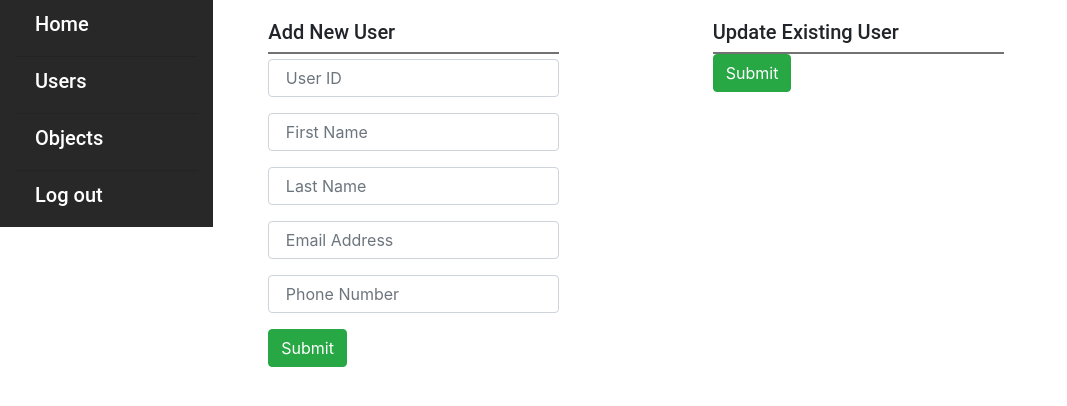
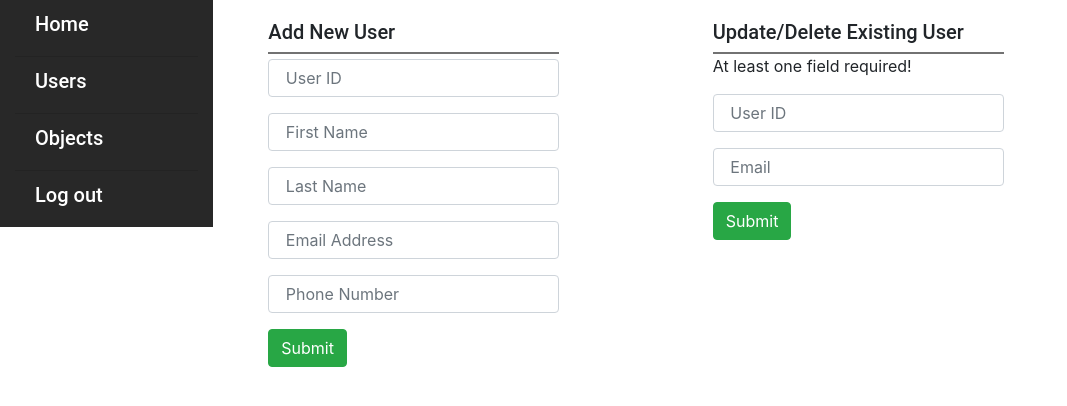
Before and after one commit to AliShahram/RFID-Library-Management-System, a Django app: page /RFID/user in a window 1280 px wide. Shown: the part 96-502 px from the top of the page, without its empty margins (0-1067 px from the left). Run offline with Django 3.2, Linux system fonts and the light colour scheme; the visitor is signed in with stand-in values (Sample User, id 1); some libraries are stand-ins or nearby versions.

Commit message:
Finished user section

```diff
--- a/RFID/forms.py
+++ b/RFID/forms.py
@@ -1,5 +1,5 @@
 from django import forms
-from django.forms import ModelForm, TextInput
+from django.forms import ModelForm, TextInput, Form
 from .models import *
 
 
@@ -21,3 +21,11 @@ class AddUser(forms.ModelForm):
                     'email' : TextInput(attrs={'class' : 'form-field', 'placeholder' : ' Email Address'}),
                     'phone' : TextInput(attrs={'class' : 'form-field', 'placeholder' : ' Phone Number'}),
                     }
+
+
+class GetUserID(forms.Form):
+    user_id = forms.CharField(max_length=32, label='', required=False,
+    widget=forms.TextInput(attrs={'class' : 'form-field', 'placeholder' : ' User ID'}))
+
+    email = forms.EmailField(label='', required=False,
+    widget = forms.TextInput(attrs={'class' : 'form-field', 'placeholder' : ' Email'}))
--- a/RFID/static/RFID/login.css
+++ b/RFID/static/RFID/login.css
@@ -11,7 +11,7 @@ h6{
 body {
   margin: 0;
   padding: 0;
-  background: url("/static/Images/Earlham.jpg") no-repeat;
+  background: url("/RFID/Images/Earlham.jpg") no-repeat;
   background-size: cover;
 }
 
--- a/RFID/templates/RFID/user.html
+++ b/RFID/templates/RFID/user.html
@@ -39,11 +39,12 @@
     </div>
     <div class="box">
       <div class="box-title">
-        <h5>Update Existing User</h5>
+        <h5>Update/Delete Existing User</h5>
       </div>
-      <form action="add-user" method="post" class="form-group">
+      <p>At least one field required! </p>
+      <form action="get-user" method="post" class="form-group">
         {% csrf_token %}
-        {{form |crispy}}
+        {{get_id_form |crispy}}
         <button type="submit" class="btn btn-success">Submit</button>
       </form>
     </div>
--- a/RFID/urls.py
+++ b/RFID/urls.py
@@ -1,4 +1,5 @@
 from django.urls import path
+from django.conf.urls import url
 from . import views
 from .views import *
 
@@ -8,5 +9,7 @@ urlpatterns = [
     path('object', ObjectPageView.as_view(), name='object'),
     path('search', HomePageView.as_view(), name='home'),
     path('add-user', UserPageView.as_view(), name='add-user'),
-
+    path('get-user', GetUserPageView.as_view(), name='get-user'),
+    path('update-user', UpdateUserPageView.as_view(), name='update-user'),
+    #path('delete-user', DeleteUserPageView.as_view(), name='delete-user'),
 ]
--- a/RFID/views.py
+++ b/RFID/views.py
@@ -1,8 +1,9 @@
-from django.shortcuts import render
+from django.shortcuts import render, get_object_or_404
 from django.http import HttpResponse
 from django.views import View
 from django.contrib.auth.mixins import LoginRequiredMixin
 from RFID.forms import *
+from RFID.models import *
 
 
 #--- home page ----
@@ -38,14 +39,84 @@ class UserPageView(LoginRequiredMixin, View):
 
         error = add_user_form.errors
         form = AddUser()
-        context = {'add_user_form':form, 'add_user_message':message, 'add_user_error': error}
+        get_id_form = GetUserID()
+        context = {'add_user_form':form, 'get_id_form':get_id_form, 'add_user_message':message, 'add_user_error': error}
 
         return render(request, self.template_name, context)
 
     def get(self, request):
+        get_id_form = GetUserID()
         form = AddUser()
-        context = {'add_user_form':form}
+        context = {'add_user_form':form, 'get_id_form':get_id_form}
         return render(request, self.template_name, context)
+
+
+class GetUserPageView(LoginRequiredMixin, View):
+    login_url = '/RFID/login/'
+    redirect_field_name = ''
+    update_template = 'RFID/update_user.html'
+    delete_template = 'RFID/delete_user.html'
+
+
+    def get_user(self, user_form):
+        if user_form['user_id'].value():
+            id = user_form['user_id'].value()
+            return get_object_or_404(User, user_id=id)
+        else:
+            user_email = user_form['email'].value()
+            return get_object_or_404(User, email=user_email)
+
+    def post(self, request):
+        get_id_form = GetUserID(request.POST)
+        obj = self.get_user(get_id_form)
+        update_form = AddUser(instance=obj)
+        context = {'update_form':update_form}
+        return render(request, self.update_template, context)
+
+"""
+        if 'Update' in request.POST:
+            return render(request, self.update_template, context)
+        elif 'Delete' in request.POST:
+            return render(request, self.delete_template, context)
+"""
+
+class UpdateUserPageView(LoginRequiredMixin, View):
+    login_url = '/RFID/login/'
+    redirect_field_name = ''
+    template_name = 'RFID/user.html'
+
+    def post(self, request):
+
+        if 'Update' in request.POST:
+            form = AddUser(request.POST)
+            id = form['user_id'].value()
+            obj = User.objects.get(user_id=id)
+            obj.first_name = form['first_name'].value()
+            obj.last_name = form['last_name'].value()
+            obj.email = form['email'].value()
+            obj.phone = form['phone'].value()
+
+
+            obj.save()
+
+            message = 'User information was successfuly updated'
+            get_id_form = GetUserID()
+            form = AddUser()
+            context = {'add_user_form':form, 'get_id_form':get_id_form, 'add_user_message':message}
+            return render(request, self.template_name, context)
+
+        elif 'Delete' in request.POST:
+            form = AddUser(request.POST)
+            id = form['user_id'].value()
+            user = get_object_or_404(User, user_id=id)
+            user.delete()
+
+
+            message = 'User information successfully deleted'
+            get_id_form = GetUserID()
+            form = AddUser()
+            context = {'add_user_form':form, 'get_id_form':get_id_form, 'add_user_message':message}
+            return render(request, self.template_name, context)
 
 
 class ObjectPageView(LoginRequiredMixin, View):
```
Also changed, not shown: RFID/templates/RFID/update_user.html (added, +21 -0 lines), RFID/static/RFID/Images/Earlham-sign.png (renamed from RFID/static/Images/Earlham-sign.png), RFID/static/RFID/Images/Earlham.jpg (renamed from RFID/static/Images/Earlham.jpg).
